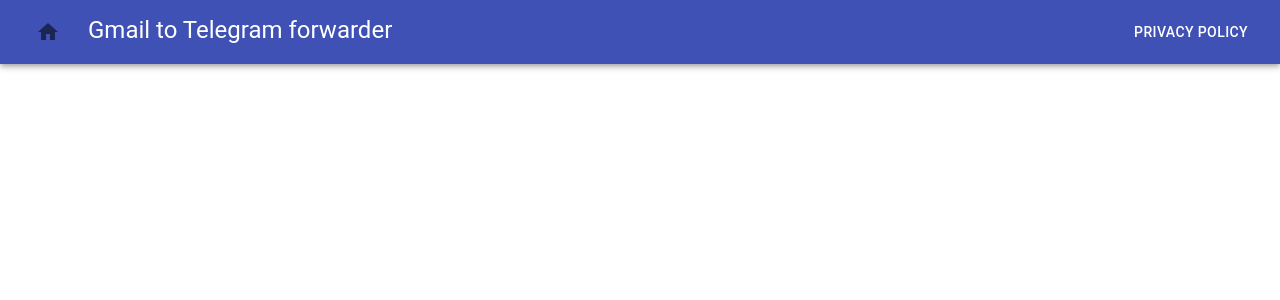
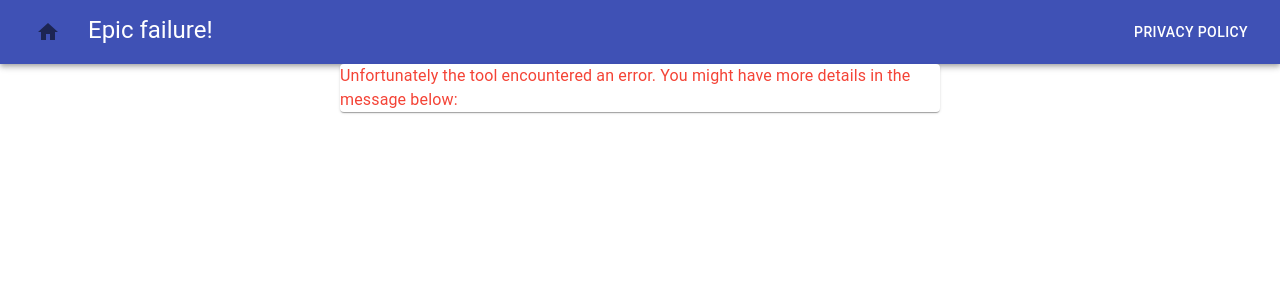
Before and after one commit to mihaimartalogu/gmail-to-telegram, a React (Create React App) app: page /error in a window 1280 px wide. Shown: the top 300 px of the page. Built offline with nearby package versions, Linux system fonts and the light colour scheme.

Commit message:
Added error page

```diff
--- a/src/App.js
+++ b/src/App.js
@@ -28,6 +28,7 @@
 
 import PrivacyPolicy from "./PrivacyPolicy";
 import Success from "./Success";
+import ErrorPage from "./ErrorPage";
 import TitleContext from "./TitleContext";
 import MainPage, { mainPageTitle } from "./MainPage";
 
@@ -86,6 +87,7 @@
             <Box style={{ gridColumnEnd: "span 1" }}>
               <Route path="/" exact component={MainPage} />
               <Route path="/success" exact component={Success} />
+              <Route path="/error" exact component={ErrorPage} />
               <Route path="/privacy" exact component={PrivacyPolicy} />
             </Box>
             <Box style={{ gridColumnEnd: "span 1" }} />
--- /dev/null
+++ b/src/ErrorPage.js
@@ -0,0 +1,29 @@
+import React, { useEffect } from "react";
+import { Paper, Typography, Box, Grid } from "@material-ui/core";
+
+import querystring from "query-string";
+
+import { withSetTitle } from "./TitleContext";
+
+function ErrorPage({ location, setTitle }) {
+  useEffect(() => {
+    setTitle("Epic failure!");
+  }, [setTitle]);
+  const { err } = querystring.parse(location.search);
+  return (
+    <Paper>
+      <Typography color="error">
+        Unfortunately the tool encountered an error. You might have more details
+        in the message below:
+      </Typography>
+      <Grid container justify="center">
+        <Box width="80%">
+          <Paper>
+            <Typography>{err}</Typography>
+          </Paper>
+        </Box>
+      </Grid>
+    </Paper>
+  );
+}
+export default withSetTitle(ErrorPage);
```
Also changed, not shown: 1 other file (tests, documents, lock files or other folders).
